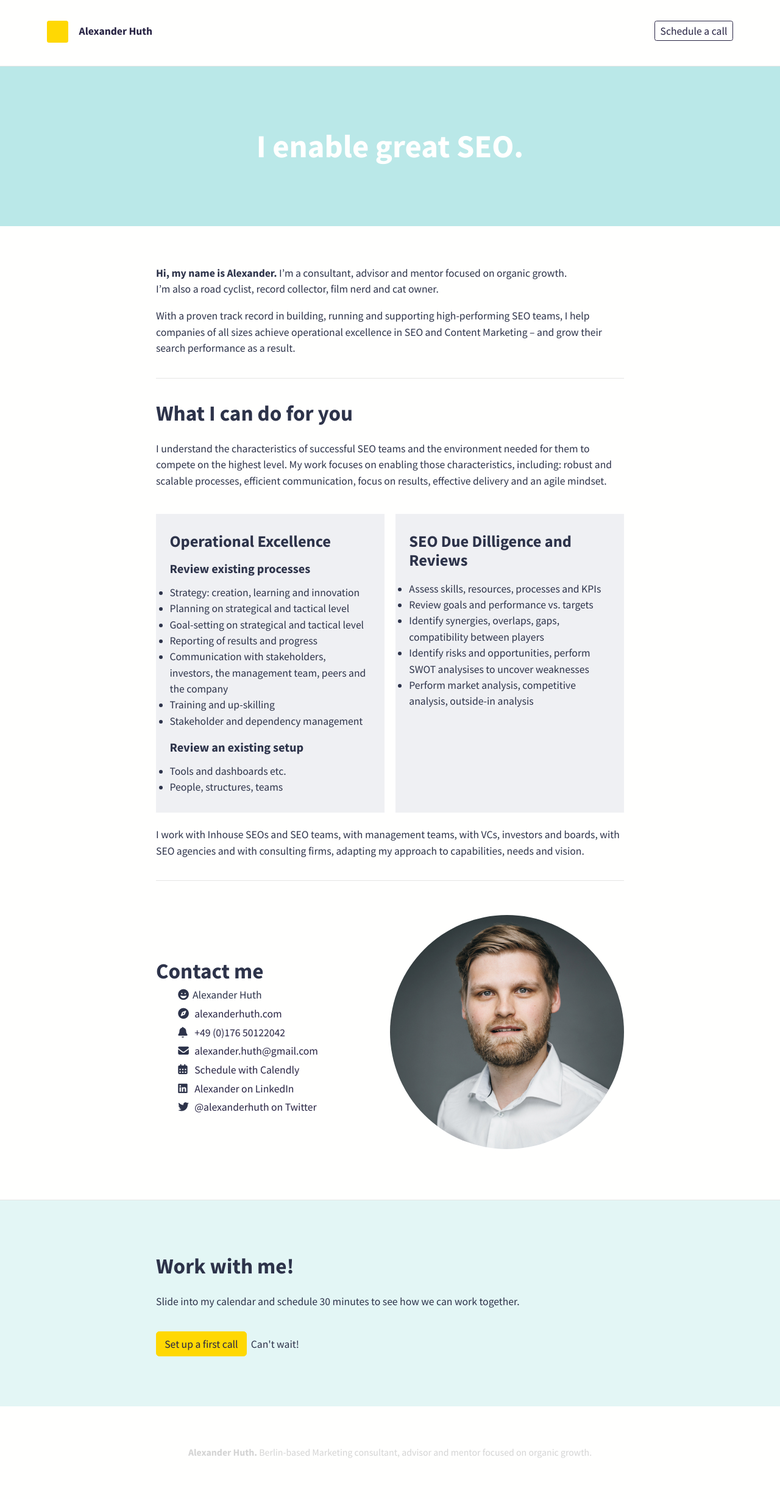
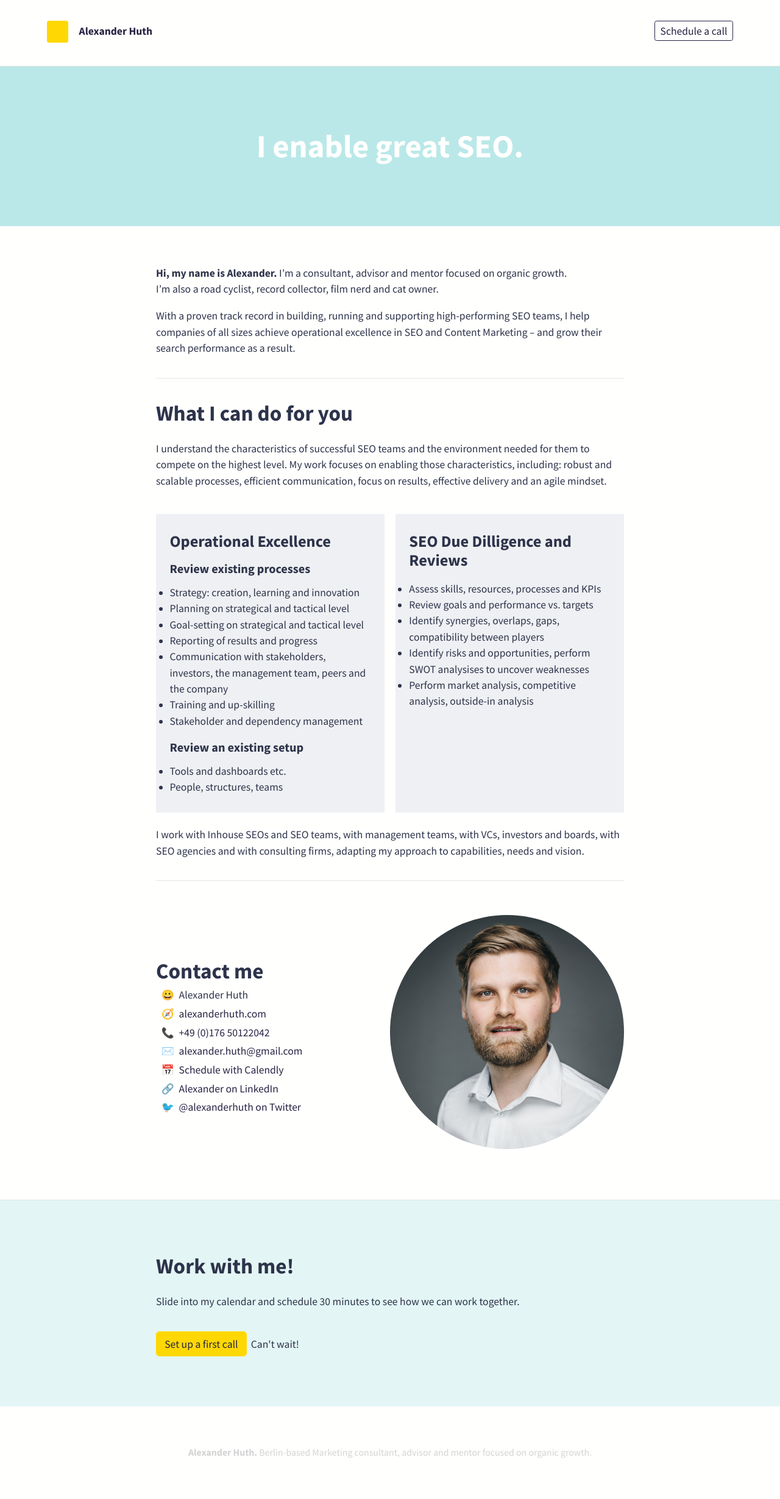
Before and after one commit to alexanderhuth/alexanderhuth.github.io, a Jekyll site: the page built from index.md, in a window 1280 px wide. Shown: the whole page at 61% size. Built offline with Jekyll 4.4.1, drawn with Linux system fonts in a browser that asks for light colours; nearby versions of some CDN libraries.

Commit message:
Replace Font Awesome with emojis in profile; remove FA stylesheet

```diff
--- a/_includes/head.html
+++ b/_includes/head.html
@@ -8,7 +8,7 @@
 	<link rel="stylesheet" href="{{ "/assets/css/main.css" | relative_url }}">
 	<link rel="shortcut icon" href="{{ site.baseurl }}/{{ site.theme_settings.favicon }}" type="image/x-icon">
 	<link rel="icon" href="{{ site.baseurl }}/{{ site.theme_settings.favicon }}" type="image/x-icon">
-	<link rel="stylesheet" href="https://cdnjs.cloudflare.com/ajax/libs/font-awesome/7.4.0/css/all.min.css" crossorigin="anonymous">
+	<!-- Font Awesome removed: using emojis for inline icons instead -->
 	{% if site.theme_settings.google_fonts %}
 	<link href="//fonts.googleapis.com/css?family={{ site.theme_settings.google_fonts }}" rel="stylesheet" type="text/css">
 	{% endif %}
--- a/_includes/profile.html
+++ b/_includes/profile.html
@@ -1,23 +1,23 @@
 <section class="profile">
 	<section class="vcard">
 	<h2>Contact me</h2>
-		<ul class="fa-ul contact-list">
-			<li><span class="fa-li"><i class="fa-solid fa-grin"></i></span>Alexander Huth</li>
-			<li><span class="fa-li"><i class="fa-solid fa-compass"></i></span><a href="{{ site.url }}">alexanderhuth.com</a></li>
+		<ul class="contact-list">
+			<li><span class="emoji" aria-hidden="true">😀</span>Alexander Huth</li>
+			<li><span class="emoji" aria-hidden="true">🧭</span><a href="{{ site.url }}">alexanderhuth.com</a></li>
 			{% if site.theme_settings.phone %}
-				<li><span class="fa-li"><i class="fa-solid fa-bell"></i></span><a href="tel:{{ site.theme_settings.phone }}">+49 (0)176 50122042</a></li>
+			<li><span class="emoji" aria-hidden="true">📞</span><a href="tel:{{ site.theme_settings.phone }}">+49 (0)176 50122042</a></li>
 			{% endif %}
 			{% if site.theme_settings.email_address %}
-				<li><span class="fa-li"><i class="fa-solid fa-envelope"></i></span><a href="mailto:{{ site.theme_settings.email_address }}" title="{{ site.theme_settings.str_email }}">{{ site.theme_settings.email_address }}</a></li>
+			<li><span class="emoji" aria-hidden="true">✉️</span><a href="mailto:{{ site.theme_settings.email_address }}" title="{{ site.theme_settings.str_email }}">{{ site.theme_settings.email_address }}</a></li>
 			{% endif %}
 			{% if site.theme_settings.calendly %}
-				<li><span class="fa-li"><i class="fa-solid fa-calendar-days"></i></span><a href="https://calendly.com/{{ site.theme_settings.calendly }}">Schedule with Calendly</a></li>
+			<li><span class="emoji" aria-hidden="true">📅</span><a href="https://calendly.com/{{ site.theme_settings.calendly }}">Schedule with Calendly</a></li>
 			{% endif %}
 			{% if site.theme_settings.linkedin %}
-				<li><span class="fa-li"><i class="fa-brands fa-linkedin"></i></span><a href="https://www.linkedin.com/in/{{ site.theme_settings.linkedin }}/" title="{{ site.theme_settings.str_follow_on }}LinkedIn">Alexander on LinkedIn</a></li>
+			<li><span class="emoji" aria-hidden="true">🔗</span><a href="https://www.linkedin.com/in/{{ site.theme_settings.linkedin }}/" title="{{ site.theme_settings.str_follow_on }}LinkedIn">Alexander on LinkedIn</a></li>
 			{% endif %}
 			{% if site.theme_settings.twitter %}
-				<li><span class="fa-li"><i class="fa-brands fa-twitter"></i></span><a href="https://twitter.com/{{ site.theme_settings.twitter }}" title="{{ site.theme_settings.str_follow_on }} Twitter">@alexanderhuth on Twitter</a></li>
+			<li><span class="emoji" aria-hidden="true">🐦</span><a href="https://twitter.com/{{ site.theme_settings.twitter }}" title="{{ site.theme_settings.str_follow_on }} Twitter">@alexanderhuth on Twitter</a></li>
 			{% endif %}
 		</ul>
 	</section>
--- a/_sass/includes/_profile.scss
+++ b/_sass/includes/_profile.scss
@@ -6,40 +6,30 @@
     }
 
     .contact-list {
-      /* force-reset FontAwesome list offsets so this list lines up with the heading */
+      /* emoji-based contact list: no FA, emoji at start with no extra indent */
       list-style: none;
       margin: 0 !important;
-      padding-left: 0 !important;
+      padding: 0 !important;
 
-      /* specifically override Font Awesome's ul.fa-ul rules */
-      &.fa-ul {
-        margin-left: 0 !important;
-        padding-left: 0 !important;
+      > li {
+        display: flex;
+        align-items: center;
+        gap: 0.6rem;
+        margin-bottom: 0.6rem;
+        line-height: 1.2;
+        padding: 0; /* no left padding so emoji sits at the edge */
       }
 
-      > li {
-        margin-bottom: 0.6rem;
-        line-height: 1.2;
-        display: grid;
-        grid-template-columns: 2.6rem 1fr;
-        grid-column-gap: 0.6rem;
-        align-items: center;
-        padding-left: 0; /* grid handles spacing */
+      .emoji {
+        display: inline-block;
+        line-height: 1;
+        font-size: 1.05rem;
+        width: 1.2rem;
+        text-align: left;
+        margin: 0; /* ensure no extra spacing */
       }
 
-      /* let the FontAwesome inline icon occupy the first grid column */
-      .fa-li {
-        position: static;
-        display: inline-block;
-        width: 2.6rem;
-        text-align: center;
-        color: $text-color;
-        margin-right: 0;
-        margin-left: 0 !important;
-        justify-self: center;
-      }
-
-      a { margin-left: 0.2rem; }
+      a { margin-left: 0; }
     }
   }
 }
```
